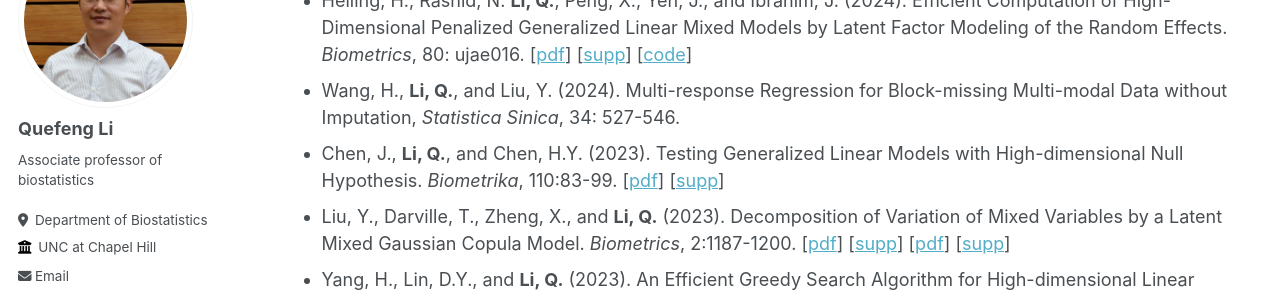
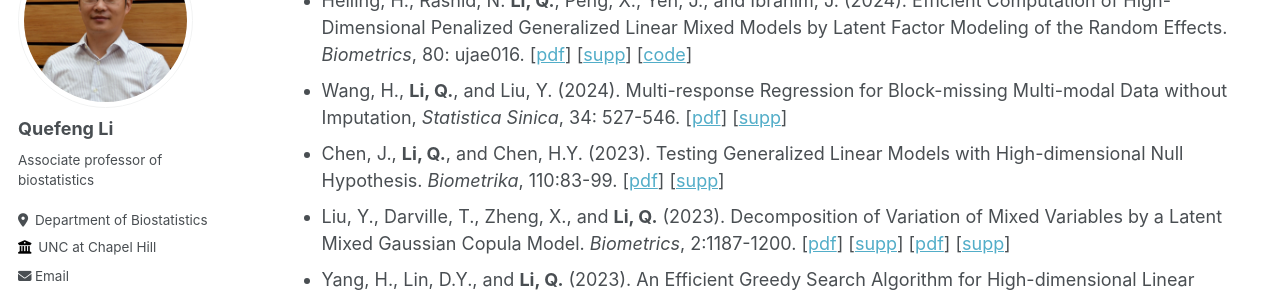
Before and after one commit to quefengli/quefengli.github.io, a Jekyll site: the page built from _pages/publications.md, in a window 1280 px wide and 900 px high, scrolled down 631 px. Shown: the part 153-450 px from the top of the window. Built offline with Jekyll 4.4.1, drawn with Linux system fonts in a browser that asks for light colours; some web fonts are replaced.

Commit message:
publication update

```diff
--- a/_pages/publications.md
+++ b/_pages/publications.md
@@ -29,7 +29,8 @@ _Disclaimer: The pdf files posted here are merely for convenience. You should no
     class="underline">*Biometrics*</span>, 80: ujae016. [[pdf](../files/publication/Biometrics2024.pdf)]
     [[supp](../files/publication/Biometrics2024_supp.pdf)] [[code](../files/publication/Biometrics2024_code.zip)]
 -   Wang, H., **Li, Q.**, and Liu, Y. (2024). Multi-response Regression for Block-missing Multi-modal Data without
-    Imputation,  <span class="underline">*Statistica Sinica*</span>, 34: 527-546.
+    Imputation,  <span class="underline">*Statistica Sinica*</span>, 34:
+    527-546. [[pdf](../files/publication/Sinica2024b.pdf)] [[supp](../files/publication/Sinica2024b_supp.pdf)]
 -   Chen, J., **Li, Q.**, and Chen, H.Y. (2023). Testing Generalized Linear Models with High-dimensional Null
     Hypothesis. <span class="underline">*Biometrika*</span>, 110:83-99. [[pdf](../files/publication/Biometrika2022.pdf)] [[supp](../files/publication/Biometrika2022_supp.pdf)]
 -   Liu, Y., Darville, T., Zheng, X., and **Li, Q.** (2023). Decomposition of Variation of Mixed Variables by a Latent
```
Also changed, not shown: 2 other files.
